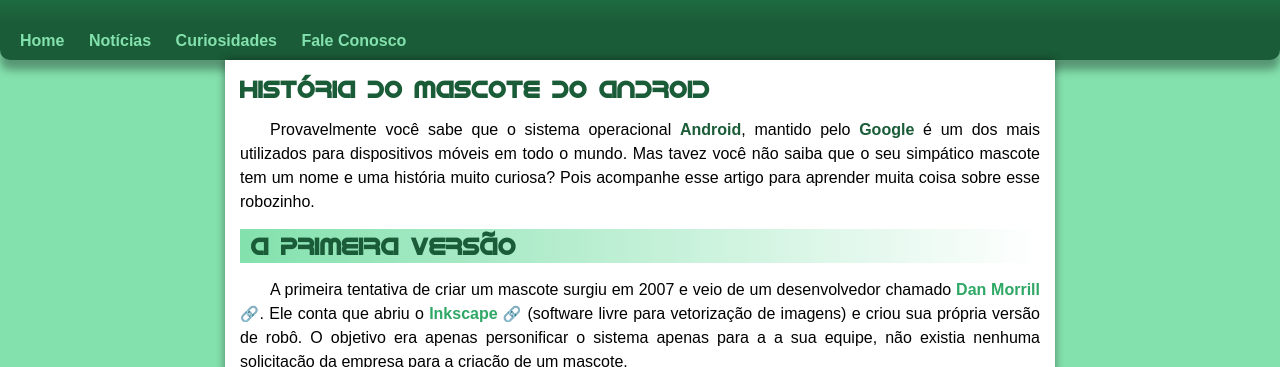
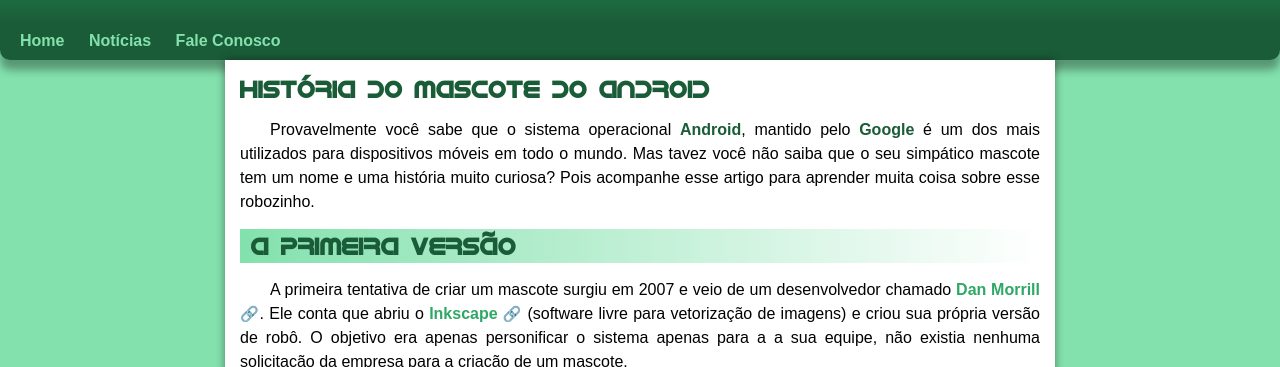
Before and after one commit to augustosellsantos/projeto-android, a plain HTML site: page index.html in a window 1280 px wide. Shown: the part 159-526 px from the top of the page. Drawn offline with Linux system fonts and the light colour scheme.

Commit message:
atualizado texto

```diff
--- a/index.html
+++ b/index.html
@@ -16,7 +16,6 @@
 <nav>
     <a href="#" target="_self">Home</a>
     <a href="#" target="_self">Notícias</a>
-    <a href="#" target="_self">Curiosidades</a>
     <a href="#" target="_self">Fale Conosco</a>
 </nav>
 <main>
```
